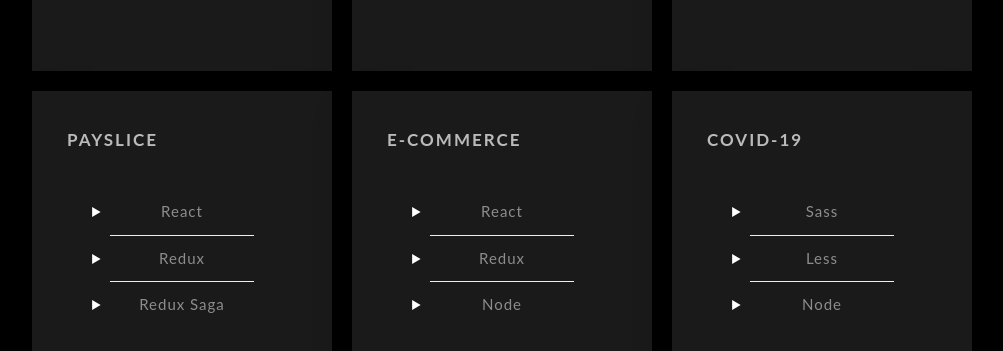
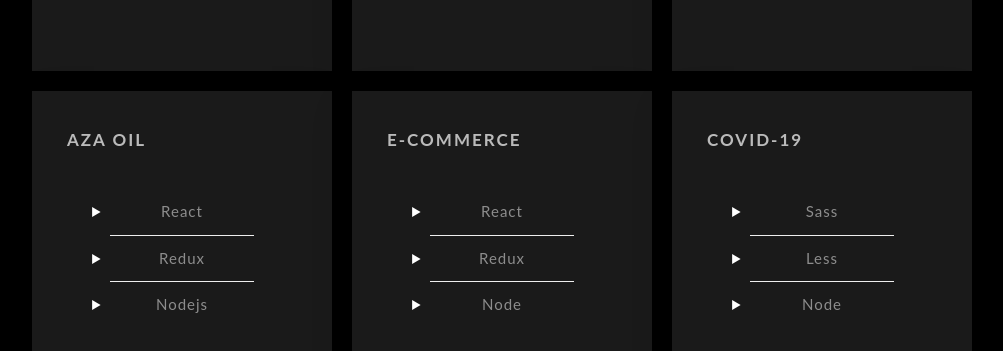
Before and after one commit to Olabisim/MY_PORTFOLIO, a React (Create React App) app: page /works in a window 1280 px wide. Shown: the part 840-1191 px from the top of the page, without its empty margins (138-1141 px from the left). Built offline with nearby package versions, Linux system fonts and the light colour scheme; a web font is replaced by a local one.

Commit message:
little changes

```diff
--- a/src/screens/Works.js
+++ b/src/screens/Works.js
@@ -36,10 +36,10 @@ export const Works = () => {
                                                 <li>Node</li>
                                         </ProjectCard2>
 
-                                        <ProjectCard2 title={"PAYSLICE"} link="https://dev.payslices.com/" linkName="View github">
+                                        <ProjectCard2 title={"Aza Oil"} link="https://www.azatrailers.ng/" linkName="View github">
                                                 <li>React</li>
                                                 <li>Redux</li>
-                                                <li>Redux Saga</li>
+                                                <li>Nodejs</li>
                                         </ProjectCard2>
 
                                         {/* <ProjectCard2 title={"YOUTUBE CLONE"} link="https://github.com/Olabisim/youtube_clone" linkName="View github">
```
